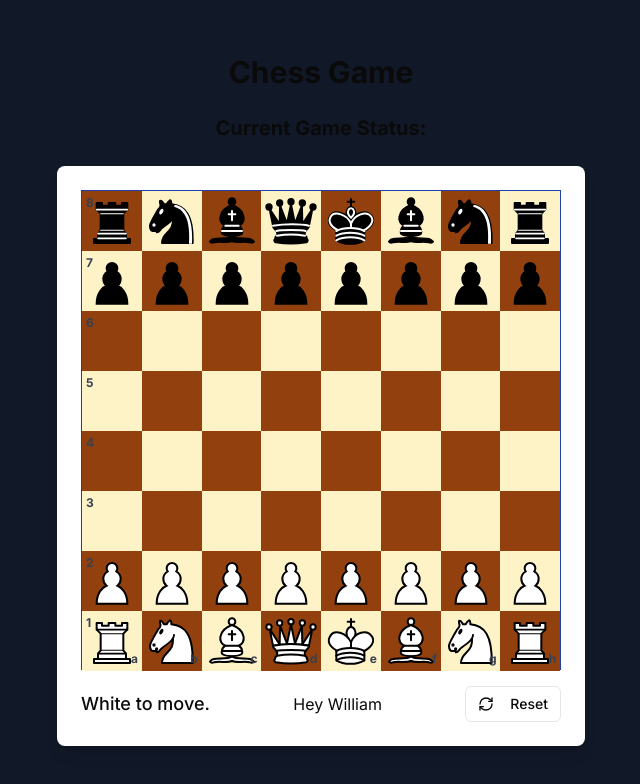
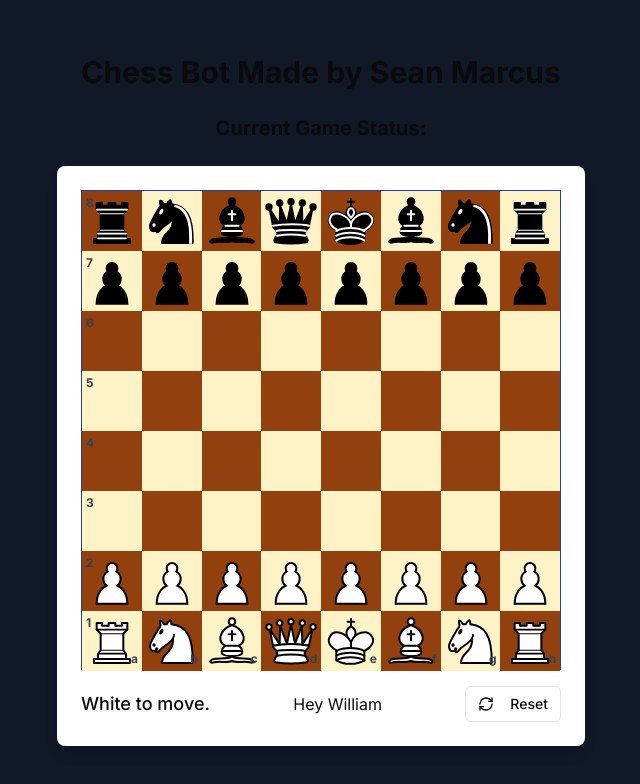
Before and after one commit to seanmarc/chess, a Next.js app: page / in a window 1280 px wide. Shown: the top 784 px of the page, without its empty margins (319-959 px from the left). Built offline with nearby package versions, Linux system fonts and the light colour scheme.

Commit message:
fix: sean

```diff
--- a/app/page.tsx
+++ b/app/page.tsx
@@ -139,7 +139,7 @@ export default function ChessGame() {
       {isLoading && <div className="fixed inset-0 top-8 left-8 flex items-center justify-center bg-gray-900 bg-opacity-50">
         <Loader2 className="w-8 h-8 text-white animate-spin" />
       </div>}
-      <h1 className="mb-6 text-3xl font-bold">Chess Game</h1>
+      <h1 className="mb-6 text-3xl font-bold">Chess Bot Made by Sean Marcus</h1>
       <h2 className="mb-6 text-xl font-bold">Current Game Status: {gameStatus}</h2>
       <div className="p-6 bg-white rounded-lg shadow-lg">
         <Chessboard
```
